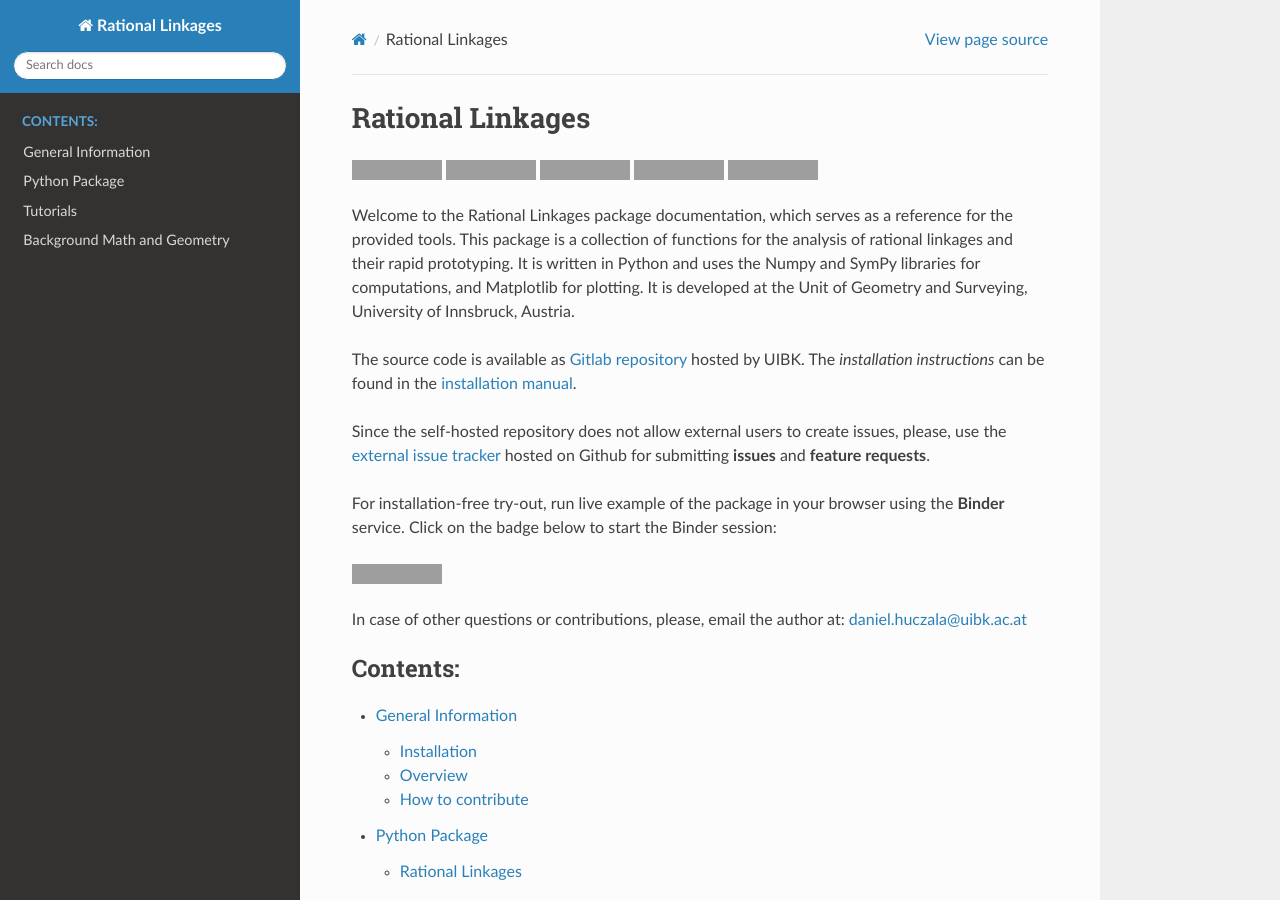
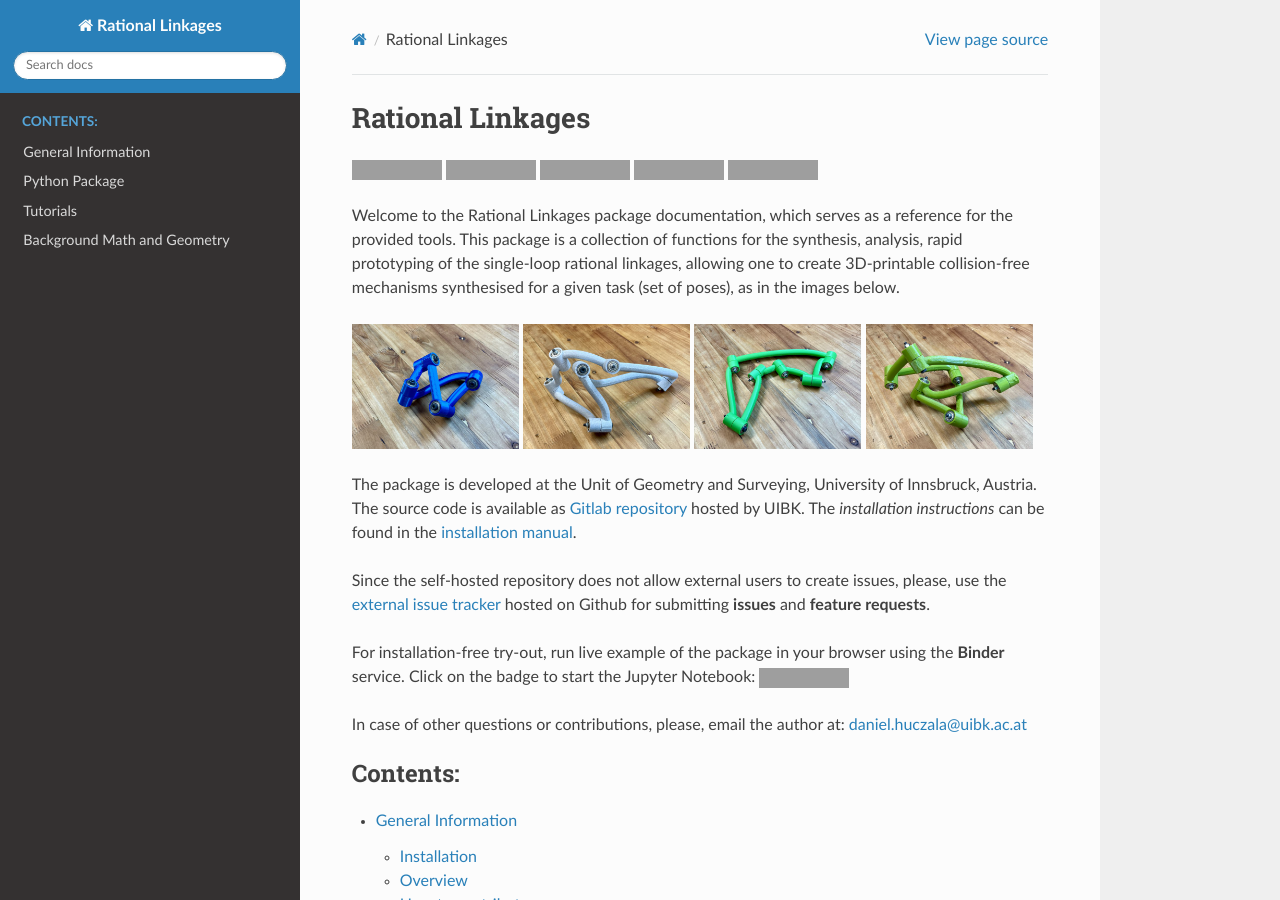
Before and after one commit to hucik14/rational-linkages, a Sphinx documentation site: the page built from docs/source/index.rst, in a window 1280 px wide and 900 px high, cut to the strip 0-900 px from the top of the window. Built offline with Sphinx 7.4.7 and the Read the Docs theme 2.0.0, drawn with Linux system fonts in a browser that asks for light colours; cross-references to code outside the pages are shown as plain code; grey boxes are pictures that could not be loaded.

Commit message:
index and readme update, added pics

```diff
--- a/docs/source/index.rst
+++ b/docs/source/index.rst
@@ -2,6 +2,18 @@
    sphinx-quickstart on Fri Sep  8 13:45:57 2023.
 
 .. include:: refs-weblinks.rst
+
+.. |image1| image:: /figures/r4.JPEG
+   :width: 24%
+.. |image2| image:: /figures/r6li.JPEG
+   :width: 24%
+.. |image3| image:: /figures/r6hp.JPEG
+   :width: 24%
+.. |image4| image:: figures/r6joh.JPEG
+   :width: 24%
+
+.. |binder_badge| image:: https://mybinder.org/badge_logo.svg
+   :target: https://mybinder.org/v2/gh/hucik14/rl-issues/HEAD?labpath=jupyter_ntbs%2Fsynthesis_bennett.ipynb
 
 Rational Linkages
 =================
@@ -26,12 +38,16 @@ Rational Linkages
    :target: https://mybinder.org/v2/gh/hucik14/rl-issues/HEAD?labpath=jupyter_ntbs%2Fsynthesis_bennett.ipynb
 
 Welcome to the Rational Linkages package documentation, which serves as a reference for
-the provided tools. This package is a collection of functions for the analysis of
-rational linkages and their rapid prototyping. It is written in Python and uses the
-Numpy and SymPy libraries for computations, and Matplotlib for plotting. It is developed
-at the Unit of Geometry and Surveying, University of Innsbruck, Austria.
+the provided tools. This package is a collection of functions for the synthesis,
+analysis, rapid prototyping of the single-loop rational linkages, allowing one to
+create 3D-printable collision-free mechanisms synthesised for a given task
+(set of poses), as in the images below.
 
-The source code is available as `Gitlab repository`_ hosted by UIBK. The *installation
+|image1| |image2| |image3| |image4|
+
+The package is developed at the Unit of Geometry and Surveying,
+University of Innsbruck, Austria. The source code is available
+as `Gitlab repository`_ hosted by UIBK. The *installation
 instructions* can be found in the :ref:`installation manual<installation>`.
 
 Since the self-hosted repository does not allow external users to create issues,
@@ -39,10 +55,8 @@ please, use the `external issue tracker`_
 hosted on Github for submitting **issues** and **feature requests**.
 
 For installation-free try-out, run live example of the package in your browser using
-the **Binder** service. Click on the badge below to start the Binder session:
-
-.. image:: https://mybinder.org/badge_logo.svg
-   :target: https://mybinder.org/v2/gh/hucik14/rl-issues/HEAD?labpath=jupyter_ntbs%2Fsynthesis_bennett.ipynb
+the **Binder** service. Click on the badge to start
+the Jupyter Notebook: |binder_badge|
 
 In case of other questions or contributions, please, email the author at:
 daniel.huczala@uibk.ac.at
```
Also changed, not shown: README.md (+31 -22 lines), docs/source/figures/r4.JPEG (added), docs/source/figures/r4_transp.PNG (added), docs/source/figures/r6hp.JPEG (added), docs/source/figures/r6hp_transp.PNG (added), docs/source/figures/r6joh.JPEG (added), docs/source/figures/r6joh_transp.PNG (added), docs/source/figures/r6li.JPEG (added), docs/source/figures/r6li_transp.PNG (added).
